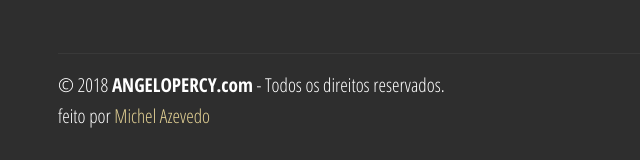
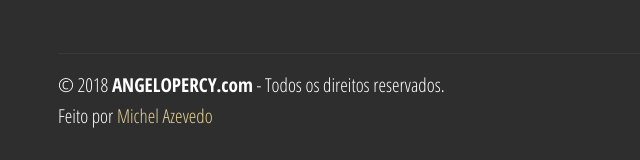
Before and after one commit to michelfariasazevedo/sp-angelopercy, a plain HTML site: page index.html in a window 1280 px wide. Shown: the part 7325-7485 px from the top of the page, 42-682 px from the left. Drawn offline with Linux system fonts and the light colour scheme; files whose address does not match are found by name.

Commit message:
update index.html

```diff
--- a/index.html
+++ b/index.html
@@ -583,7 +583,7 @@
             <div class="media-container-row mbr-white">
                 <div class="col-sm-6 copyright">
                     <p class="mbr-text mbr-fonts-style display-4">
-                        © 2018 <strong>ANGELOPERCY.com</strong> - Todos os direitos reservados.<br>feito por <a href="#" target="_blank">Michel Azevedo</a><br></p>
+                        © 2018 <strong>ANGELOPERCY.com</strong> - Todos os direitos reservados.<br>Feito por <a href="#" target="_blank">Michel Azevedo</a><br></p>
                 </div>
                 <div class="col-md-6">
                     <div class="social-list align-right">
```
